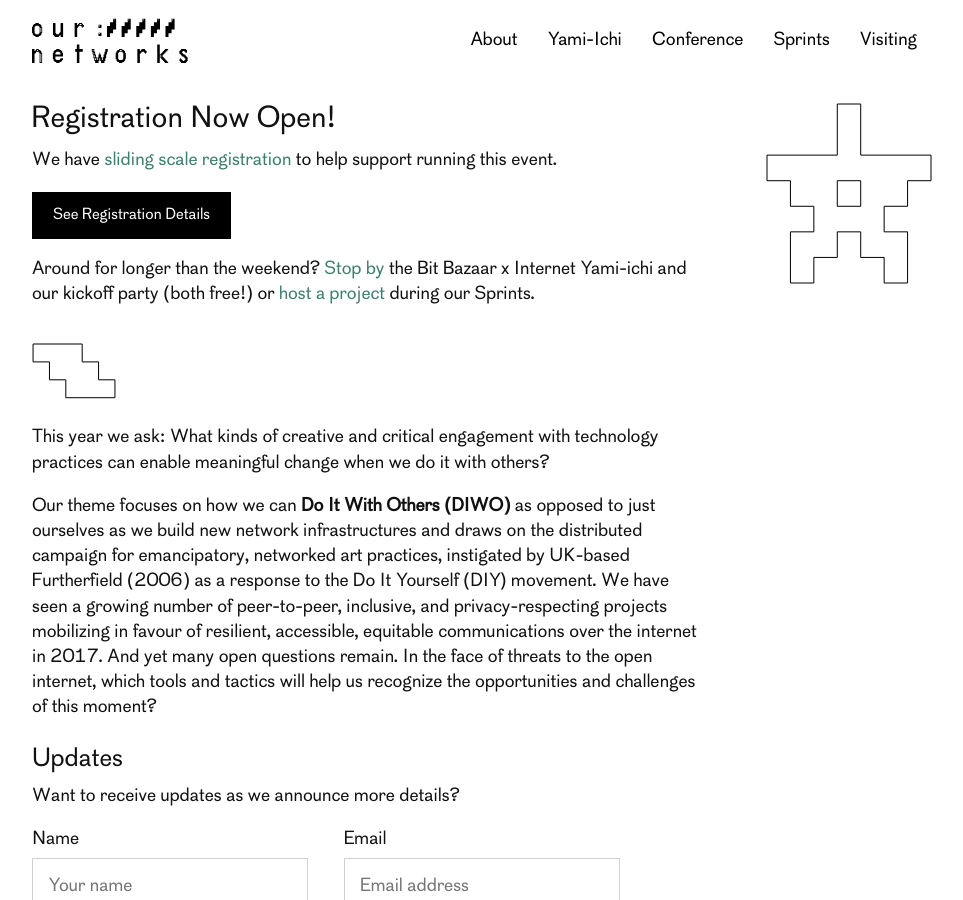
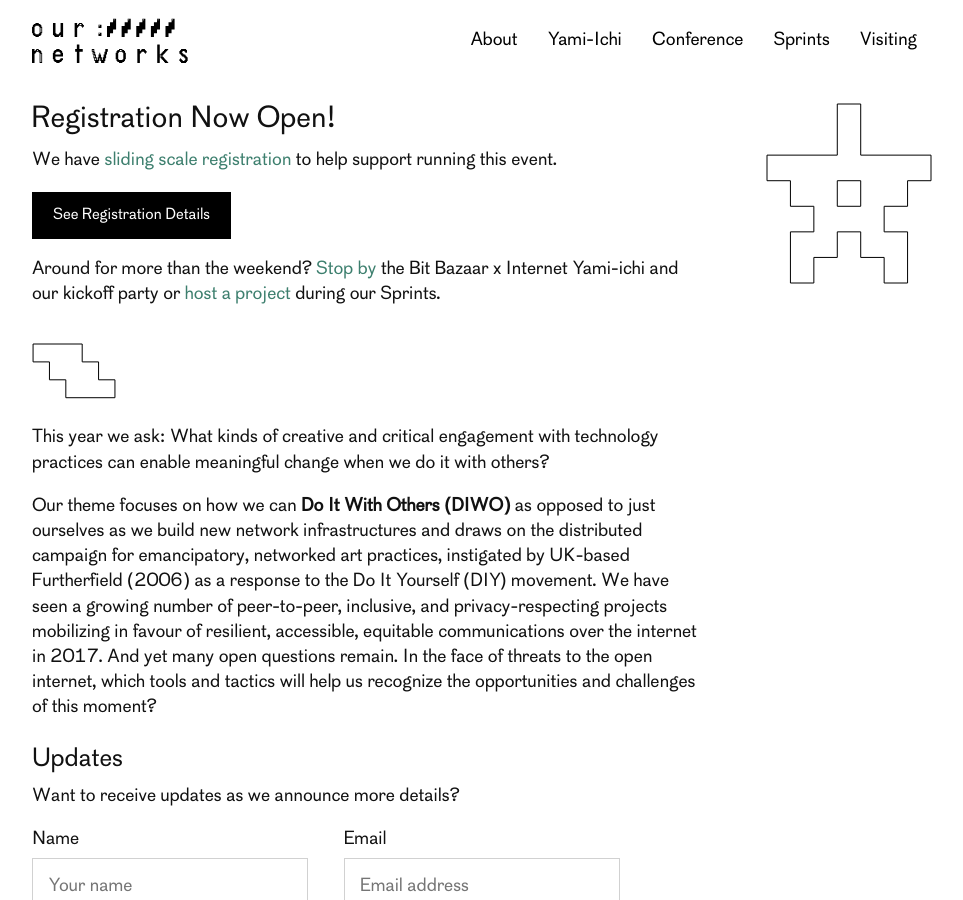
Before and after one commit to ournetworks/ournetworks.ca, a Jekyll site: the page built from index.md, in a window 1280 px wide and 900 px high, scrolled down 520 px. Shown: the whole window, without its empty margins (158-1121 px from the left). Built offline with Jekyll 4.4.1, drawn with Linux system fonts in a browser that asks for light colours.

Commit message:
clean up language

```diff
--- a/index.md
+++ b/index.md
@@ -12,7 +12,7 @@ redirect_from:
   <p>
     <a class="button button-primary compact" href="/conference/#registration">See Registration Details</a>
   </p>
-  <p>Around for longer than the weekend? <a href="/yami-ichi/">Stop by</a> the Bit Bazaar x Internet Yami-ichi and our kickoff party (both free!) or <a href="/sprints/">host a project</a> during our Sprints.
+  <p>Around for more than the weekend? <a href="/yami-ichi/">Stop by</a> the Bit Bazaar x Internet Yami-ichi and our kickoff party or <a href="/sprints/">host a project</a> during our Sprints.
   </p>
 
 </div>
```
